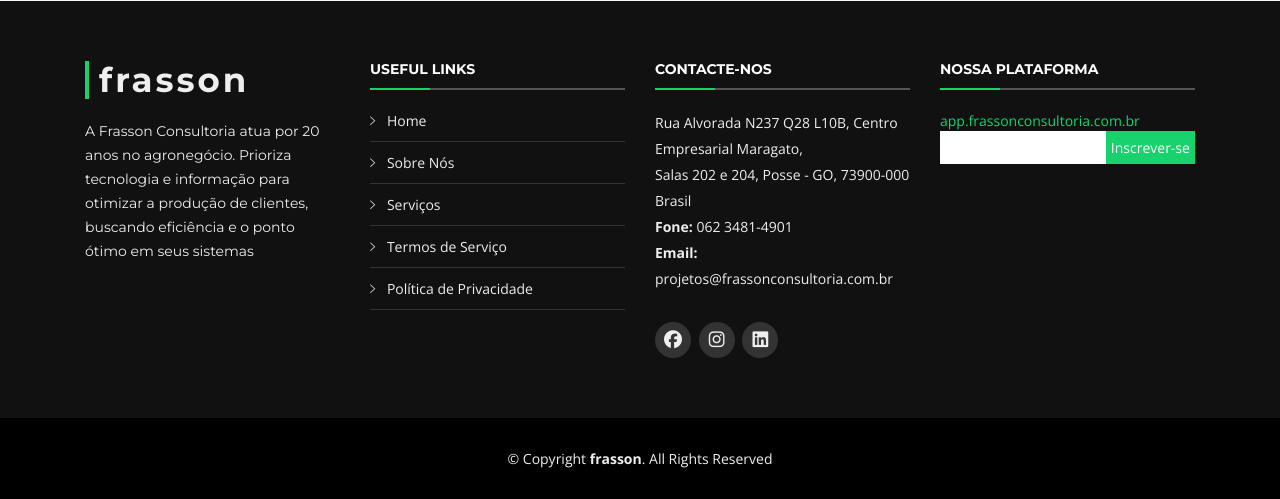
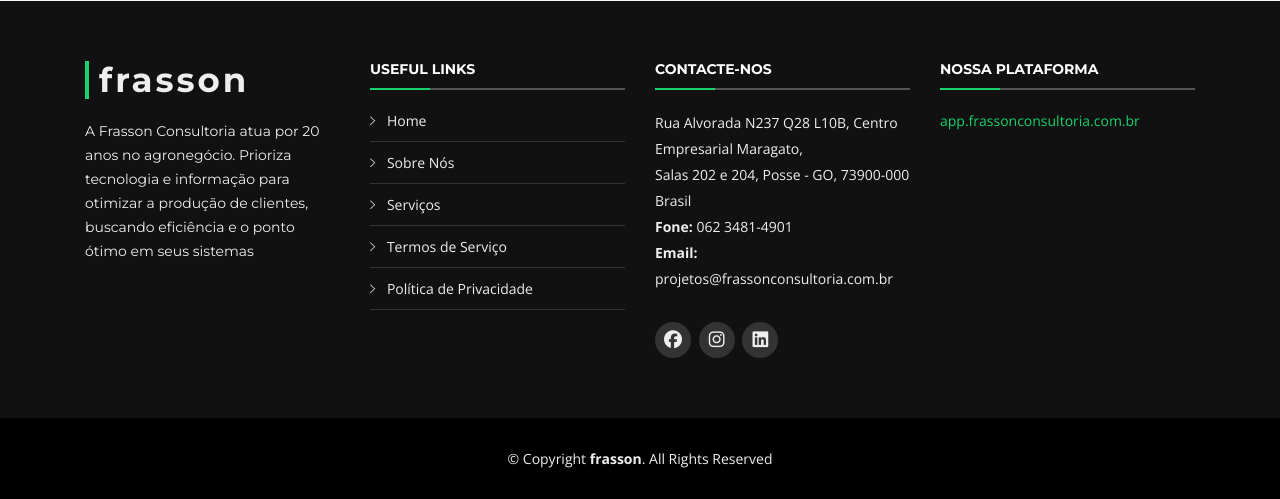
Before and after one commit to GabrielTI2001/frasson2, a Django app: page / in a window 1280 px wide. Shown: the part 4665-5164 px from the top of the page. Run offline with Django 4.2, Linux system fonts and the light colour scheme; some libraries are stand-ins or nearby versions; some web fonts are replaced.

Commit message:
Update 31.07.2023

```diff
--- a/frasson/settings.py
+++ b/frasson/settings.py
@@ -23,7 +23,7 @@
 SECRET_KEY = 'django-insecure-@b4l*ya+3=jn%5%rgnvd(er6^q8t$v7g469uouh*lu7s!9vnpk'
 
 # SECURITY WARNING: don't run with debug turned on in production!
-DEBUG = True
+DEBUG = False
 
 ALLOWED_HOSTS = ['www.frassonconsultoria.com.br', 'frassonconsultoria.com.br', 'localhost']
 
--- a/templates/index.html
+++ b/templates/index.html
@@ -764,9 +764,6 @@
           <div class="col-lg-3 col-md-6 footer-newsletter">
             <h4>Nossa Plataforma</h4>
             <a href="app.frassonconsultoria.com.br">app.frassonconsultoria.com.br</a>
-            <form action="" method="post">
-              <input type="email" name="email"><input type="submit"  value="Inscrever-se">
-            </form>
           </div>
 
         </div>
```
